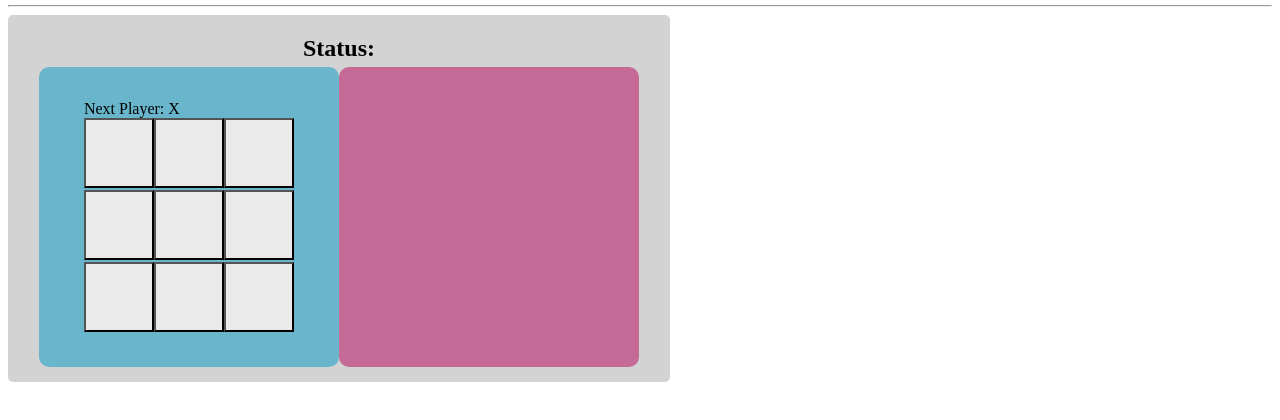
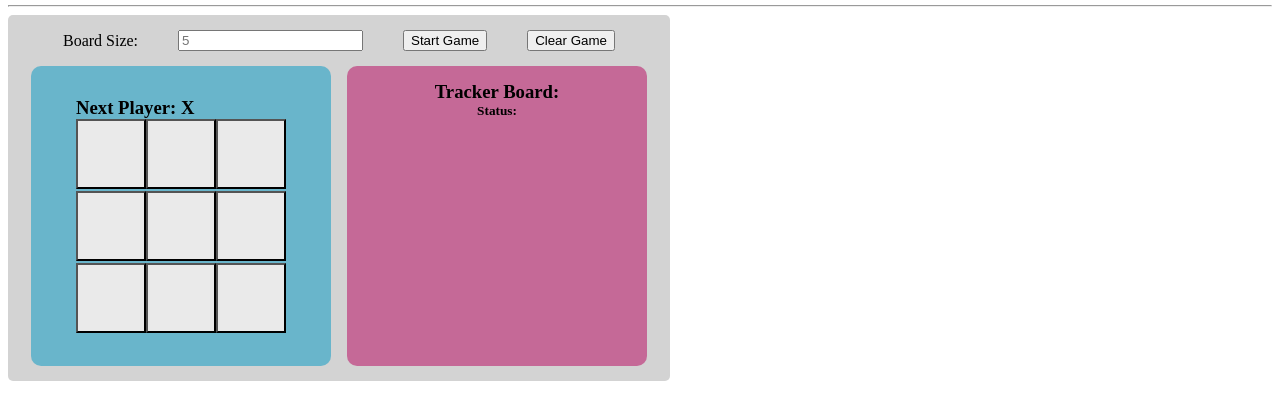
Before and after one commit to jjss886/Tic-Tac-Thrones, a React app: page / in a window 1280 px wide. Shown: the part 48-468 px from the top of the page. Built offline with nearby package versions, Linux system fonts and the light colour scheme.

Commit message:
Updated board to be 2D array and calcWinner function

```diff
--- a/app/index.js
+++ b/app/index.js
@@ -3,6 +3,15 @@ import { render } from "react-dom";
 import { BrowserRouter as Router } from "react-router-dom";
 
 import "./style.css";
+
+// ----------------- VARIABLES ----------------- //
+// const size = document.getElementById("num-columns").value;
+let size = 3;
+const startBoard = size => Array(size).fill(Array(size).fill(null));
+const theme = {
+  one: "X",
+  two: "O"
+};
 
 // ----------------- SQUARE ----------------- //
 const Square = props => {
@@ -18,53 +27,66 @@ class Board extends Component {
   constructor() {
     super();
     this.state = {
-      squares: Array(9).fill(null),
-      xNext: true
+      board: startBoard(size),
+      oneNext: true
     };
     this.renderSquare = this.renderSquare.bind(this);
+    this.renderBoard = this.renderBoard.bind(this);
     this.handleClick = this.handleClick.bind(this);
   }
 
   renderSquare(i) {
+    let row = Math.floor(i / size),
+      col = i % size;
     return (
       <Square
-        status={this.state.squares[i]}
+        key={i}
+        status={this.state.board[row][col]}
         onClick={() => this.handleClick(i)}
       />
     );
   }
 
+  renderBoard(size, count = 0, table = []) {
+    for (let row = 0; row < size; row++) {
+      let children = [];
+      for (let col = 0; col < size; col++) {
+        children.push(this.renderSquare(count++));
+      }
+      table.push(
+        <div className="boardrow" key={row}>
+          {children}
+        </div>
+      );
+    }
+    return table;
+  }
+
   handleClick(i) {
-    const update = [...this.state.squares];
-    if (update[i] !== null) return alert("Choose Another Box!");
-    update[i] = this.state.xNext ? "X" : "O";
-    this.setState({ squares: update, xNext: !this.state.xNext });
+    let newBoard = [...this.state.board],
+      row = Math.floor(i / size),
+      col = i % size;
+
+    console.log("handle -", i, newBoard, row, col, newBoard[row][col]);
+
+    if (newBoard[row][col] !== null) return alert("Choose Another Box!");
+    newBoard[row][col] = this.state.oneNext ? theme.one : theme.two;
+    this.setState({ board: newBoard, oneNext: !this.state.oneNext });
+    // if (calcWinner(row, col, newBoard[row][col], this.state.board)) {
+    //   alert(`${newBoard[row][col]} WON !`);
+    //   this.setState({ board: startBoard(size), oneNext: true });
+    //   return;
+    // }
   }
 
   render() {
-    const winner = calcWinner(this.state.squares, this.state.xNext);
-    const status = "Next Player: " + (this.state.xNext ? "X" : "O");
+    const status =
+      "Next Player: " + (this.state.oneNext ? theme.one : theme.two);
 
     return (
-      <div>
-        <div className="status">{status}</div>
-        <div className="boardrow row1">
-          {this.renderSquare(0)}
-          {this.renderSquare(1)}
-          {this.renderSquare(2)}
-        </div>
-
-        <div className="boardrow row2">
-          {this.renderSquare(3)}
-          {this.renderSquare(4)}
-          {this.renderSquare(5)}
-        </div>
-
-        <div className="boardrow row3">
-          {this.renderSquare(6)}
-          {this.renderSquare(7)}
-          {this.renderSquare(8)}
-        </div>
+      <div className="boardFullDiv">
+        <h3 className="status">{status}</h3>
+        {this.renderBoard(size)}
       </div>
     );
   }
@@ -72,16 +94,43 @@ class Board extends Component {
 
 // ----------------- GAME ----------------- //
 class Game extends Component {
+  constructor() {
+    super();
+    this.clearGame = this.clearGame.bind(this);
+  }
+
+  clearGame() {
+    this.setState({
+      board: startBoard,
+      oneNext: true
+    });
+  }
+
   render() {
     return (
       <div className="gameFullDiv">
-        <h2>Status: </h2>
+        <div className="gameHeader">
+          Board Size:
+          <input
+            id="num-columns"
+            name="size"
+            type="text"
+            maxlengh="2"
+            placeholder="5"
+            // value={this}
+            onFocus={e => (e.target.placeholder = "")}
+            onBlur={e => (e.target.placeholder = "5")}
+          />
+          <button id="startBtn">Start Game</button>
+          <button id="clearBtn">Clear Game</button>
+        </div>
         <div className="game">
           <div className="game-board">
-            <Board />
+            <Board clearGame={this.clearGame} />
           </div>
           <div className="game-info">
-            <div></div>
+            <h3>Tracker Board: </h3>
+            <h5>Status: </h5>
             <ol></ol>
           </div>
         </div>
@@ -91,7 +140,37 @@ class Game extends Component {
 }
 
 // ----------------- HELPER ----------------- //
-function calcWinner(square, xNext) {}
+function calcWinner(row, col, player, board) {
+  let count = 1;
+  // ROW WIN
+  for (let i = 1; i < size; i++) {
+    if (board[row] && board[row][col - i] == player) count++;
+    if (board[row] && board[row][col + i] == player) count++;
+  }
+  if (count === size) return true;
+  else count = 1;
+  // COLUMN WIN
+  for (let i = 1; i < size; i++) {
+    if (board[row - i] && board[row - i][col] == player) count++;
+    if (board[row + i] && board[row + i][col] == player) count++;
+  }
+  if (count === size) return true;
+  else count = 1;
+  // DOWN DIAGONAL WIN
+  for (let i = 1; i < size; i++) {
+    if (board[row - i] && board[row - i][col - i] == player) count++;
+    if (board[row + i] && board[row + i][col + i] == player) count++;
+  }
+  if (count === size) return true;
+  else count = 1;
+  // UP DIAGONAL WIN
+  for (let i = 1; i < size; i++) {
+    if (board[row - i] && board[row - i][col + i] == player) count++;
+    if (board[row - i] && board[row + i][col - i] == player) count++;
+  }
+  if (count === size) return true;
+  else return false;
+}
 
 // ----------------- RENDER TO HTML ----------------- //
 render(
--- a/app/style.css
+++ b/app/style.css
@@ -5,6 +5,14 @@ h1 {
 
 h2 {
   margin: 5px;
+}
+
+h3 {
+  margin: 0px;
+}
+
+h5 {
+  margin: 0px;
 }
 
 /* -------------- GAME --------------  */
@@ -18,9 +26,18 @@ h2 {
   border-radius: 5px;
 }
 
+.gameHeader {
+  display: flex;
+  justify-content: space-evenly;
+  align-content: center;
+  align-items: center;
+  width: 100%;
+  padding-bottom: 15px;
+}
+
 .game {
   display: flex;
-  width: 95%;
+  width: 100%;
   justify-content: space-around;
 }
 
@@ -37,13 +54,13 @@ h2 {
 
 .game-info {
   background-color: rgba(184, 0, 92, 0.5);
-  height: 300px;
+  height: 285px;
   width: 300px;
   display: flex;
-  justify-content: center;
-  align-content: center;
+  flex-direction: column;
   align-items: center;
   border-radius: 10px;
+  padding-top: 15px;
 }
 
 /* -------------- BOARD --------------  */
```
